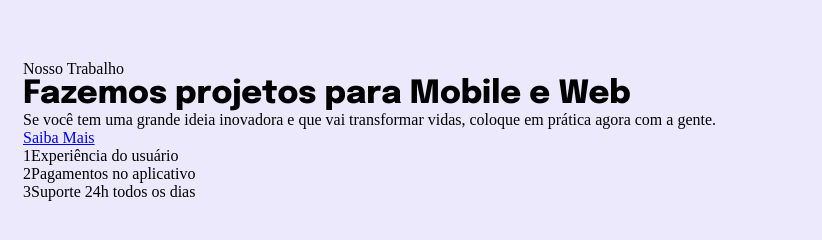
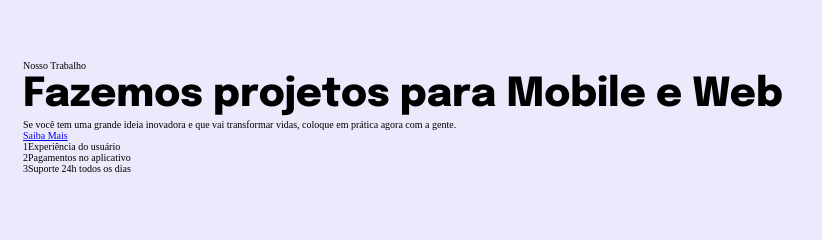
Before and after one commit to guipradocardoso/projeto-04, a plain HTML site: page index.html in a window 1280 px wide. Shown: the whole page, without its empty margins (0-822 px from the left). Drawn offline with Linux system fonts and the light colour scheme.

Commit message:
flexible measurement units rules

```diff
--- a/style.css
+++ b/style.css
@@ -8,12 +8,24 @@ ul {
   list-style: none;
 }
 
+:root {
+  font-size: 62.5%;
+  /* 1rem = 16px
+  10px
+
+  16/0.625 = 10px
+   */
+}
+/* REM = Root EM */
+
 body {
   background: #ece9fd;
 
-  padding: 60px 23px 66px;
+  padding: 6rem 2.3rem 6.6rem;
 }
 
 h1 {
   font-family: "Epilogue", sans-serif;
+  font-size: 4rem;
+  line-height: 4.8rem;
 }
```
